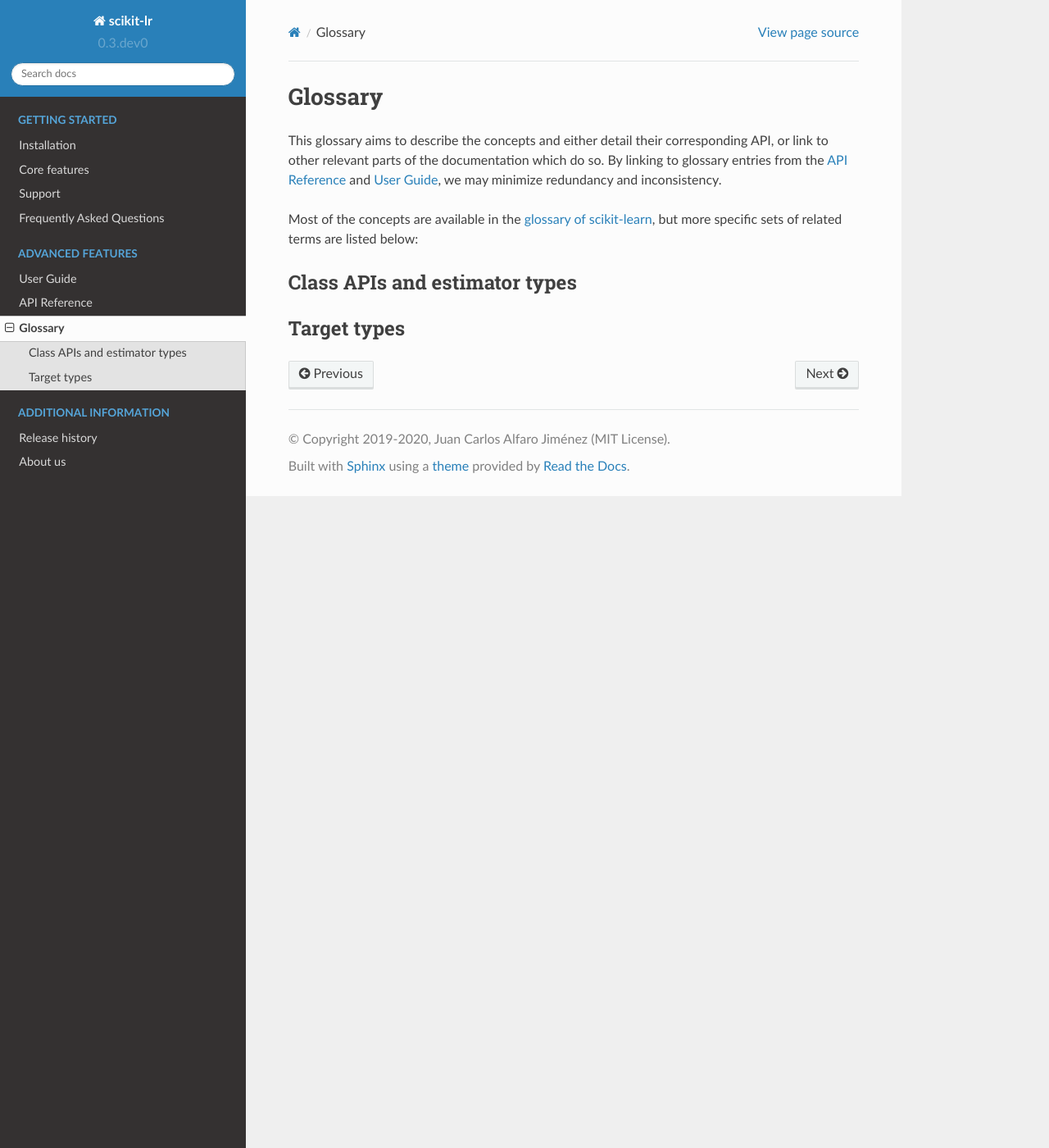
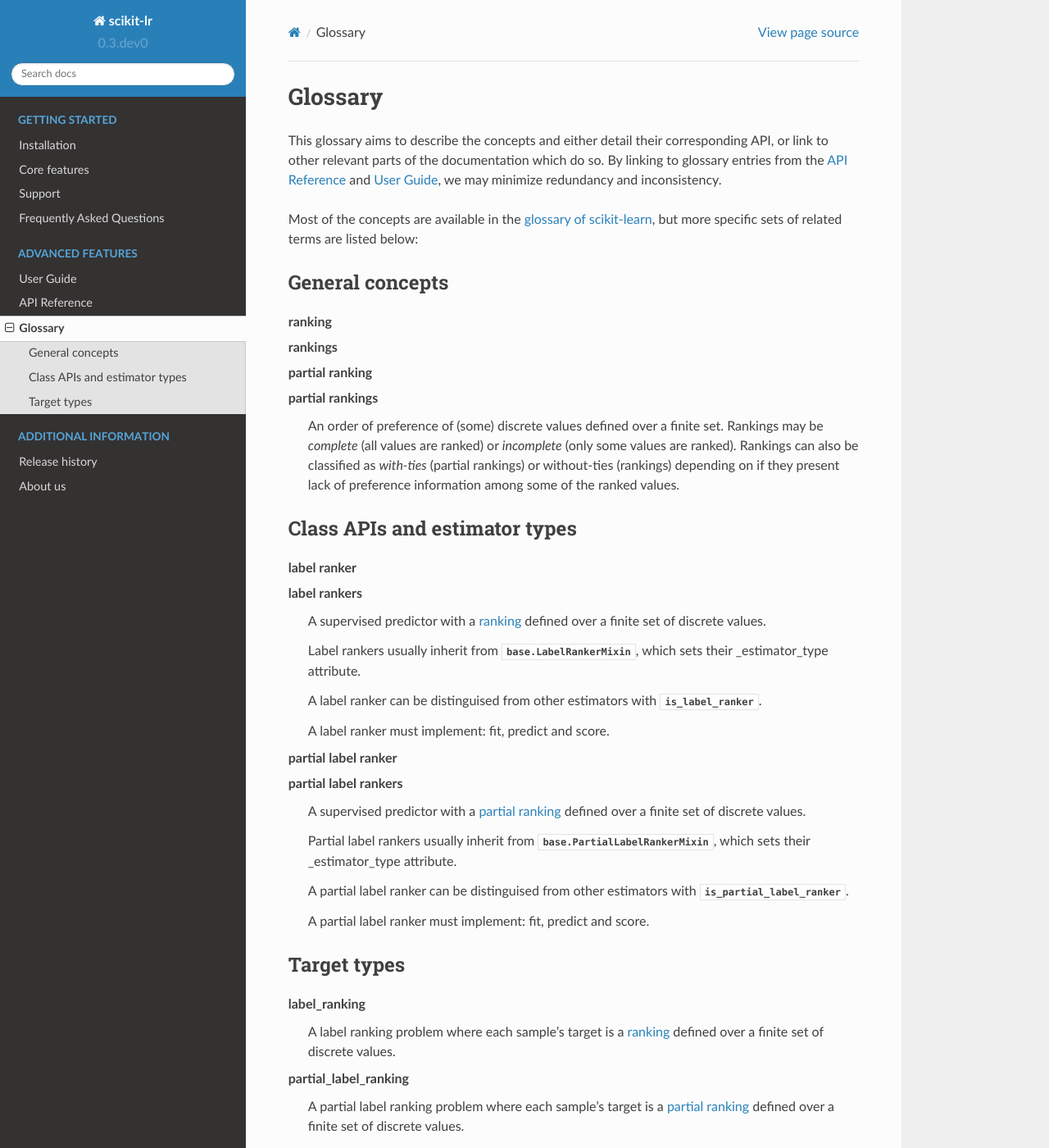
Before and after one commit to alfaro96/scikit-lr, a Sphinx documentation site: the page built from docs/source/glossary.rst, in a window 1280 px wide and 1400 px high. Shown: the whole window at 82% size. Built offline with Sphinx 7.4.7 and the Read the Docs theme 2.0.0, drawn with Linux system fonts in a browser that asks for light colours.

Commit message:
[DOC] Add glossary.

```diff
--- a/docs/source/conf.py
+++ b/docs/source/conf.py
@@ -78,7 +78,8 @@
 
 # Map the name to the location of other projects
 intersphinx_mapping = {
-    "numpy": ("https://numpy.org/doc/stable/", None)
+    "numpy": ("https://numpy.org/doc/stable/", None),
+    "scikit-learn": ("https://scikit-learn.org/stable", None),
 }
 
 # Link the source code of an object to the repository
--- a/docs/source/glossary.rst
+++ b/docs/source/glossary.rst
@@ -14,12 +14,71 @@
 Most of the concepts are available in the `glossary of scikit-learn`_,
 but more specific sets of related terms are listed below:
 
+General concepts
+================
+
+.. glossary::
+    ranking
+    rankings
+    partial ranking
+    partial rankings
+        An order of preference of (some) discrete values defined over a
+        finite set. Rankings may be *complete* (all values are ranked)
+        or *incomplete* (only some values are ranked). Rankings can also
+        be classified as *with-ties* (partial rankings) or without-ties
+        (rankings) depending on if they present lack of preference
+        information among some of the ranked values.
+
 Class APIs and estimator types
 ==============================
+
+.. glossary::
+
+    label ranker
+    label rankers
+        A :term:`supervised` :term:`predictor` with a :term:`ranking`
+        defined over a finite set of discrete values.
+
+        Label rankers usually inherit from :class:`base.LabelRankerMixin`,
+        which sets their :term:`_estimator_type` attribute.
+
+        A label ranker can be distinguised from other
+        estimators with :func:`~base.is_label_ranker`.
+
+        A label ranker must implement: :term:`fit`, :term:`predict` and
+        :term:`score`.
+
+    partial label ranker
+    partial label rankers
+        A :term:`supervised` :term:`predictor` with a
+        :term:`partial ranking` defined over a finite
+        set of discrete values.
+
+        Partial label rankers usually inherit from
+        :class:`base.PartialLabelRankerMixin`, which
+        sets their :term:`_estimator_type` attribute.
+
+        A partial label ranker can be distinguised from other
+        estimators with :func:`~base.is_partial_label_ranker`.
+
+        A partial label ranker must implement: :term:`fit`,
+        :term:`predict` and :term:`score`.
 
 Target types
 ============
 
+.. glossary::
+
+    label_ranking
+        A label ranking problem where each :term:`sample`'s
+        :term:`target` is a :term:`ranking` defined over a
+        finite set of discrete values.
+
+    partial_label_ranking
+        A partial label ranking problem where each :term:`sample`'s
+        :term:`target` is a :term:`partial ranking` defined over a
+        finite set of discrete values.
+
 .. References
 
 .. _glossary of scikit-learn: https://scikit-learn.org/stable/glossary.html
```
